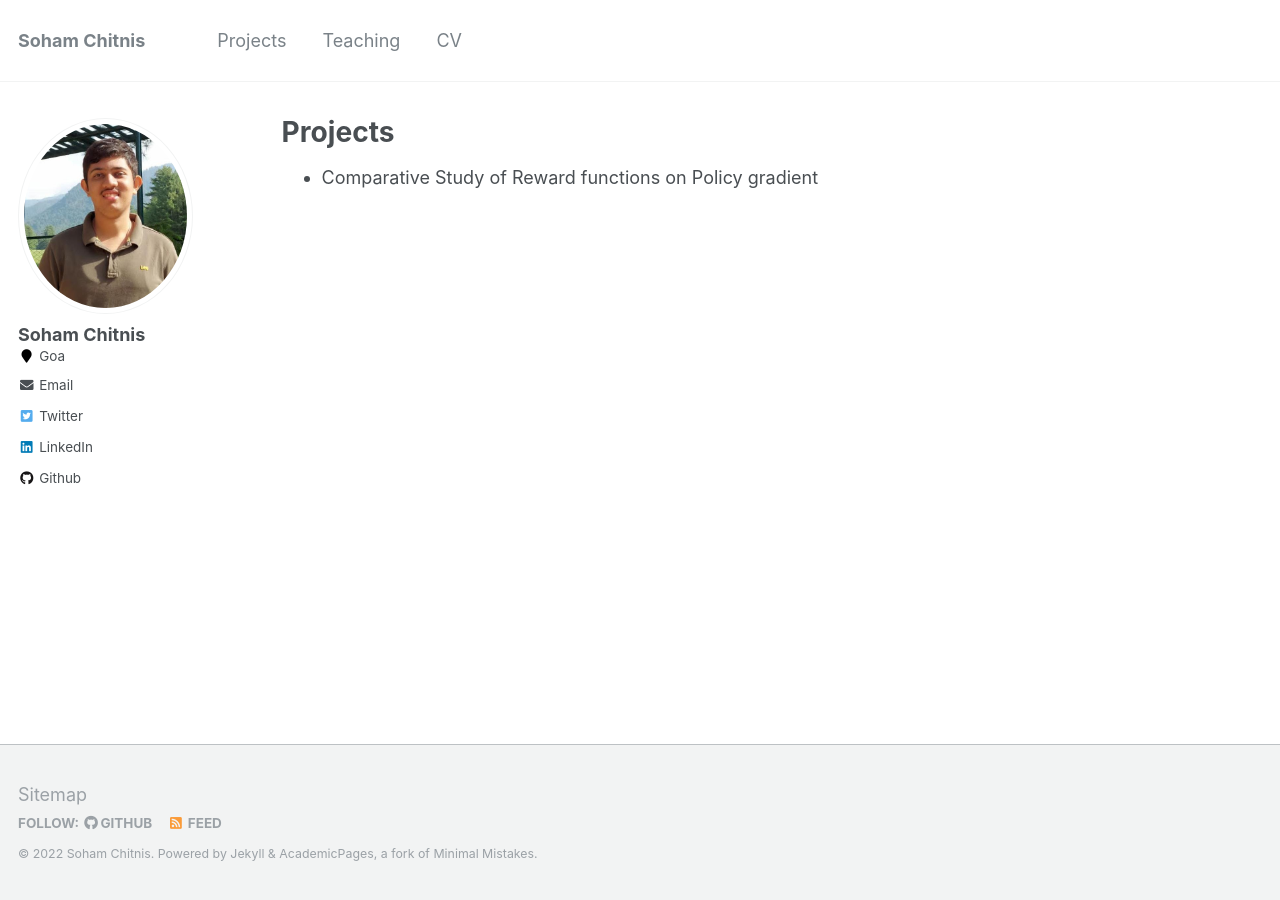
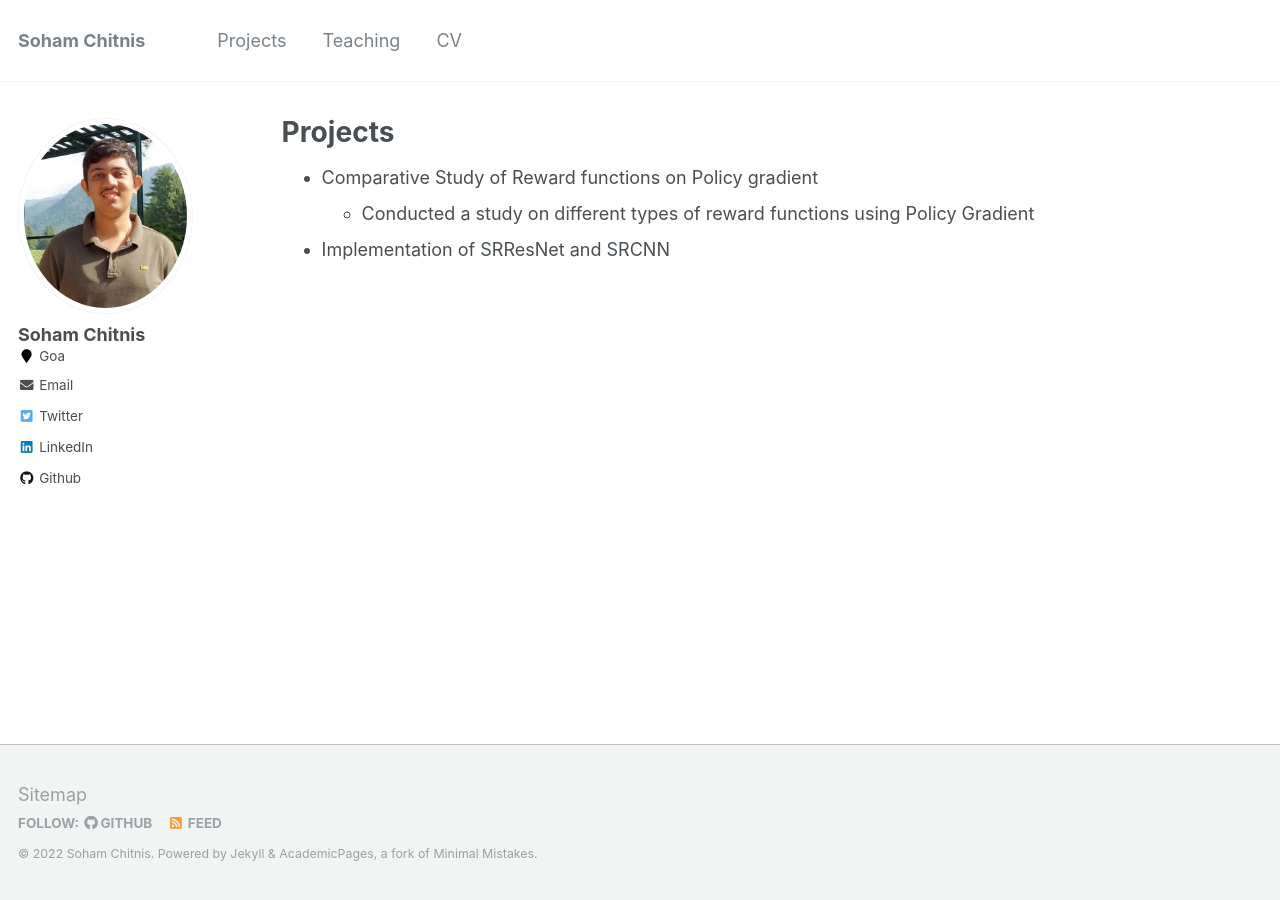
Before and after one commit to soham-chitnis10/soham-chitnis10_archived.github.io, a Jekyll site: the page built from _pages/projects.md, in a window 1280 px wide. Built offline with Jekyll 4.4.1, drawn with Linux system fonts in a browser that asks for light colours.

Commit message:
updated teaching and projects

```diff
--- a/_pages/projects.md
+++ b/_pages/projects.md
@@ -6,4 +6,7 @@ author_profile: true
 ---
 
 {% include base_path %}
-* Comparative Study of Reward functions on Policy gradient
+- Comparative Study of Reward functions on Policy gradient
+    - Conducted a study on different types of reward functions using Policy Gradient
+
+- Implementation of SRResNet and SRCNN
```
Also changed, not shown: _pages/teaching.md (renamed from _pages/teaching.html, +3 -2 lines).
